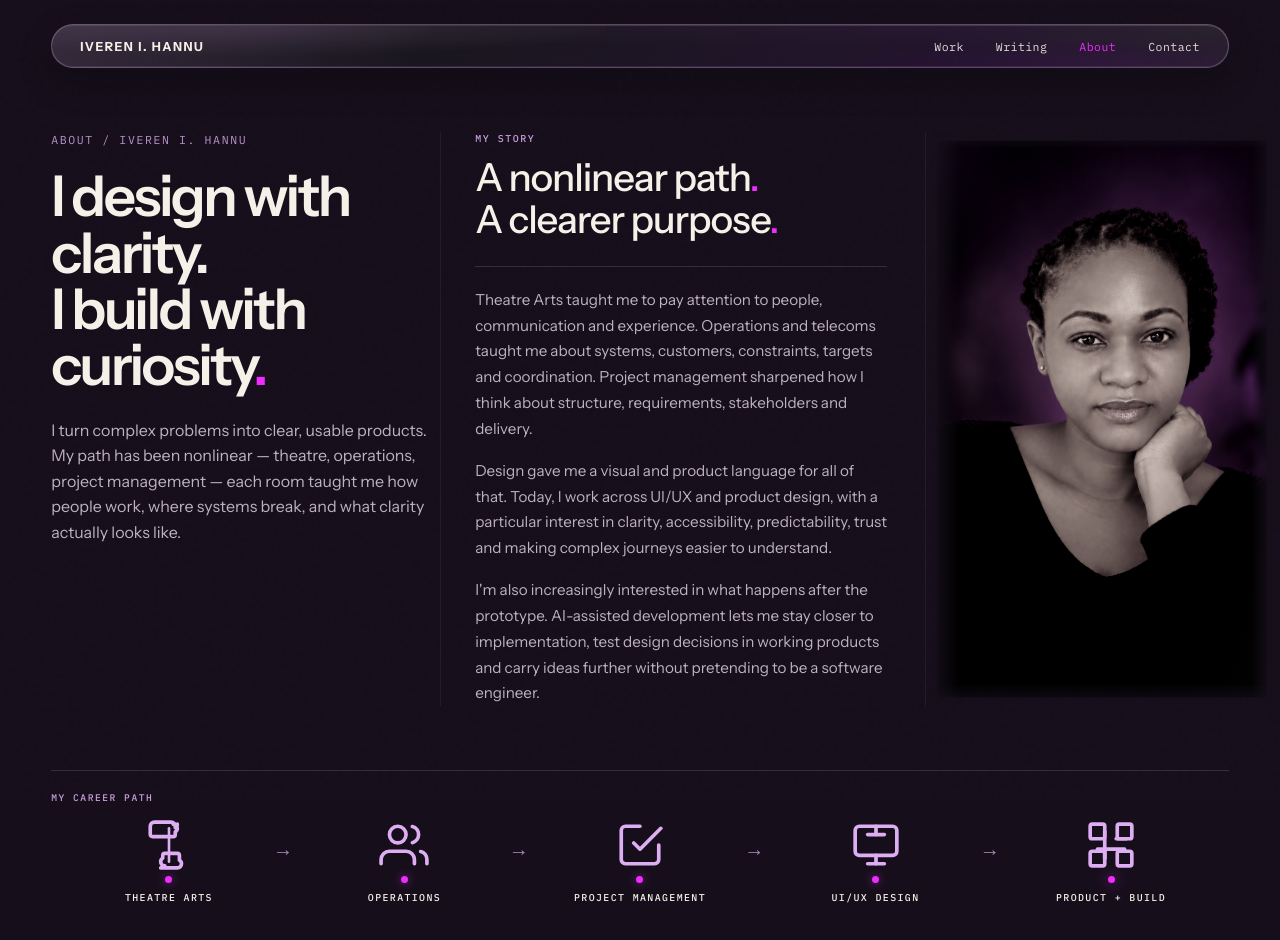
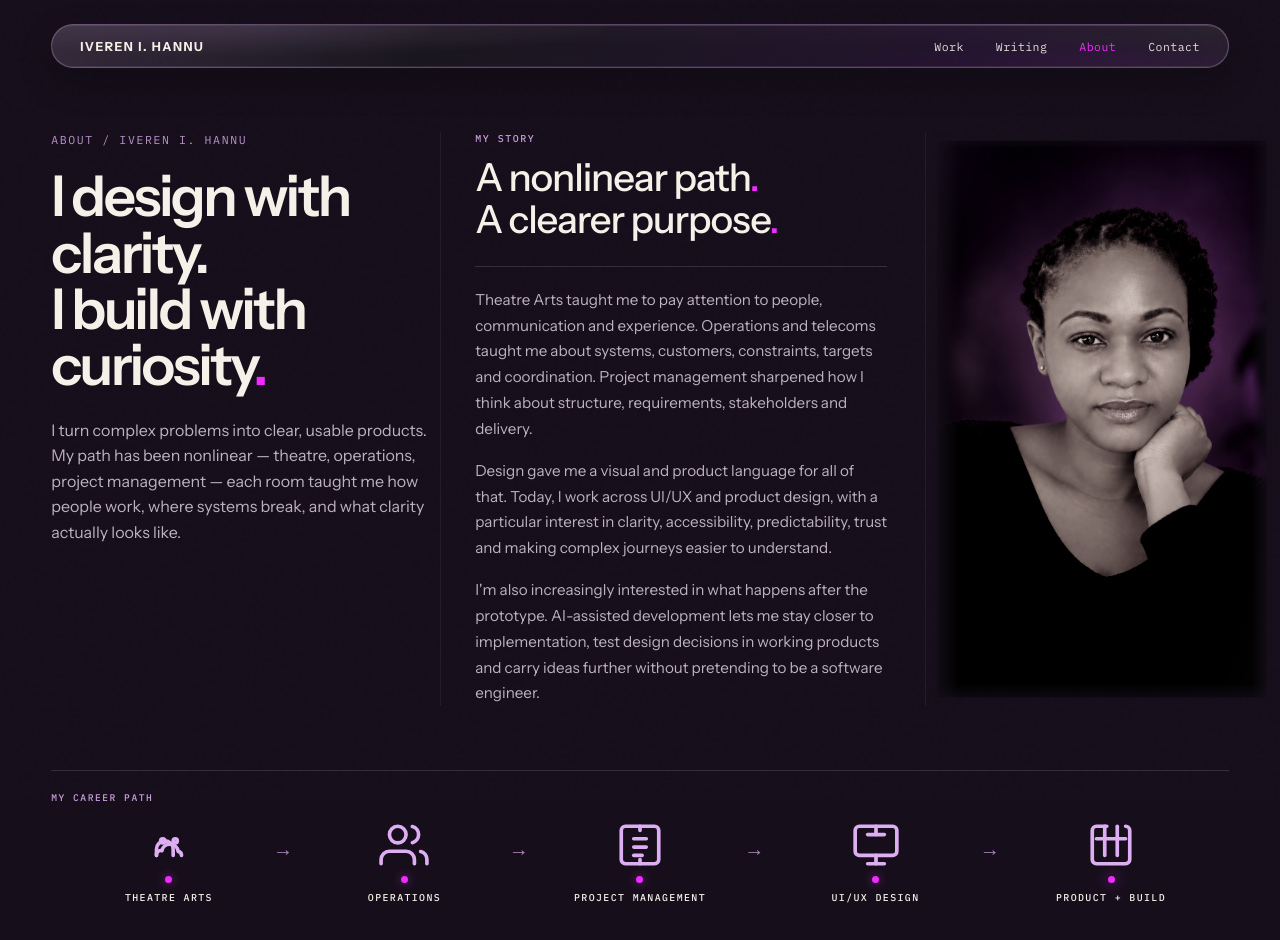
Before and after one commit to IvyHannu/iveren-hannu-portfolio, a Next.js app: page /about in a window 1280 px wide. Shown: the top 940 px of the page. Built offline with nearby package versions, Linux system fonts and the light colour scheme.

Commit message:
About: replace career path icons with consistent Lucide outline family

```diff
--- a/src/app/about/page.tsx
+++ b/src/app/about/page.tsx
@@ -10,9 +10,10 @@ const careerPath = [
     label: "Theatre Arts",
     icon: (
       <svg viewBox="0 0 24 24" fill="none" stroke="currentColor" strokeWidth="1.75" strokeLinecap="round" strokeLinejoin="round" aria-hidden="true">
-        <path d="M14 2a2 2 0 0 1 2 2c0 .74-.4 1.39-1 1.73V7c0 .55-.45 1-1 1H4c-.55 0-1-.45-1-1V3c0-1.1.9-2 2-2h8c1.1 0 2 .9 2 2v.73c.6-.34 1-.99 1-1.73A2 2 0 0 1 14 2Z" />
-        <path d="M10 22a2 2 0 0 1-2-2c0-.74.4-1.39 1-1.73V17c0-.55.45-1 1-1h6c.55 0 1 .45 1 1v2.27c.6.34 1 .99 1 1.73a2 2 0 0 1-2 2h-8Z" />
-        <line x1="12" x2="12" y1="4" y2="20" strokeWidth="1.25" />
+        <path d="M18 17a2 2 0 0 0-1.58-1.93 4 4 0 0 0-7.85-.33A2 2 0 0 0 6 17" />
+        <path d="M6 17v-3a4 4 0 0 1 8 0v3" />
+        <circle cx="9" cy="10" r="1" />
+        <circle cx="15" cy="10" r="1" />
       </svg>
     ),
   },
@@ -31,8 +32,12 @@ const careerPath = [
     label: "Project Management",
     icon: (
       <svg viewBox="0 0 24 24" fill="none" stroke="currentColor" strokeWidth="1.75" strokeLinecap="round" strokeLinejoin="round" aria-hidden="true">
-        <path d="M9 11l3 3L22 4" />
-        <path d="M21 12v7a2 2 0 0 1-2 2H5a2 2 0 0 1-2-2V5a2 2 0 0 1 2-2h7" />
+        <rect x="3" y="3" width="18" height="18" rx="2" />
+        <path d="M9 9h6" />
+        <path d="M9 13h6" />
+        <path d="M9 17h4" />
+        <path d="M12 3v2" />
+        <path d="M12 19v2" />
       </svg>
     ),
   },
@@ -52,14 +57,10 @@ const careerPath = [
     label: "Product + Build",
     icon: (
       <svg viewBox="0 0 24 24" fill="none" stroke="currentColor" strokeWidth="1.75" strokeLinecap="round" strokeLinejoin="round" aria-hidden="true">
-        <rect x="2" y="2" width="7" height="7" rx="1" />
-        <rect x="15" y="2" width="7" height="7" rx="1" />
-        <rect x="2" y="15" width="7" height="7" rx="1" />
-        <rect x="15" y="15" width="7" height="7" rx="1" />
-        <path d="M9 5.5v13" />
-        <path d="M14.5 9h5" />
-        <path d="M5.5 14h13" />
-        <path d="M9 18.5v-5" />
+        <path d="M19 3a2 2 0 0 1 2 2v14a2 2 0 0 1-2 2H5a2 2 0 0 1-2-2V5a2 2 0 0 1 2-2h5" />
+        <path d="M9 3v14" />
+        <path d="M5 9h14" />
+        <path d="M15 3v14" />
       </svg>
     ),
   },
```
